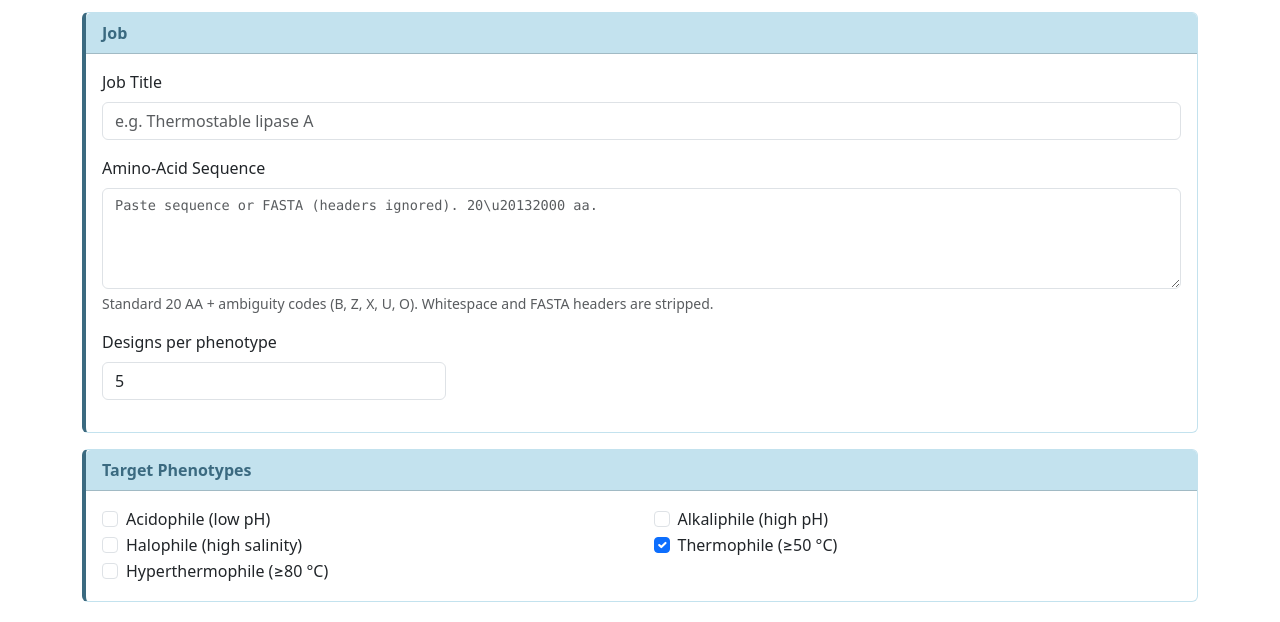
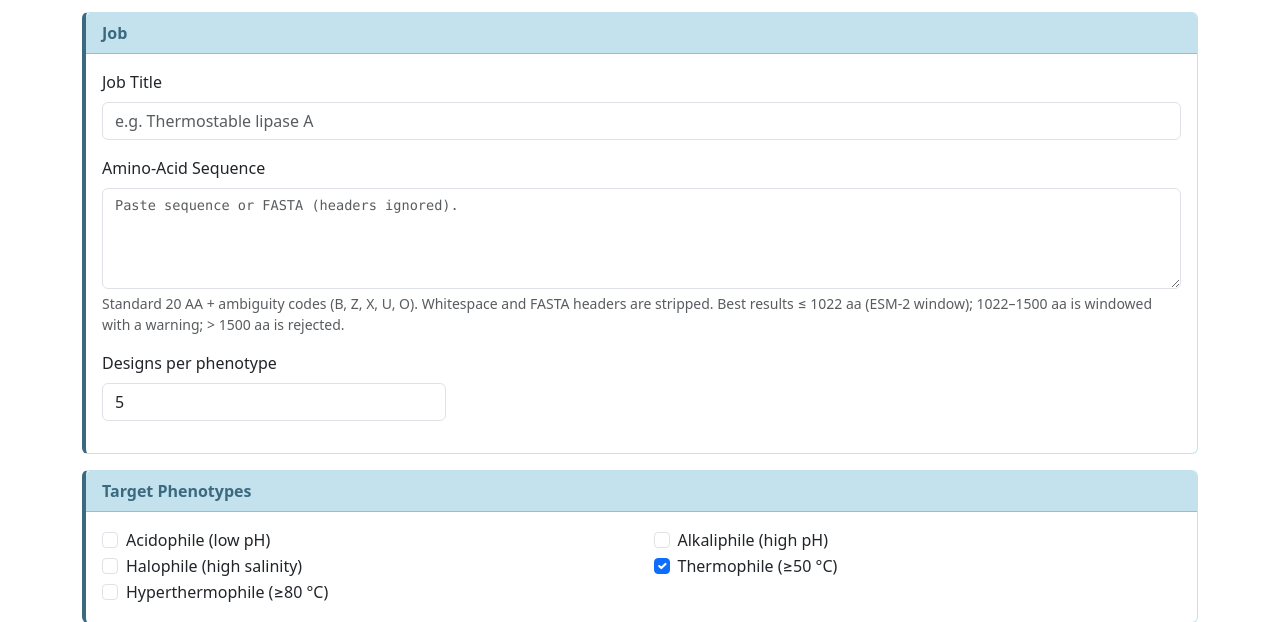
Before and after one commit to jayman1466/Extremophilic-Protein-Translator, a Flask app: page / in a window 1280 px wide. Shown: the part 158-780 px from the top of the page. Run offline with Flask 3, Linux system fonts and the light colour scheme.

Commit message:
webapp: align sequence length limits with ESM-2/ESMFold limits
- hard MAX_LEN 2000 -> 1500 (ESMFold reliably OOMs beyond ~1500 aa)
- soft-warn band at 1022 (ESM-2's positional window): 1022-1500 aa accepted but
  windowed (cross-window contacts dropped) + folding memory-heavy, warning stored
  on the job and shown on the job page rather than silently truncating
- live client-side aa counter with band coloring (green/amber/red)
Most enzymes (250-1000 aa) unaffected. Tested all three bands.

```diff
--- a/webapp/app.py
+++ b/webapp/app.py
@@ -22,8 +22,13 @@ store.init()
 
 # IUPAC amino acids (20 standard + ambiguity codes B/Z/X, U selenocysteine, O pyrrolysine)
 AA_RE = re.compile(r"^[ACDEFGHIKLMNPQRSTVWYBZXUO]+$", re.IGNORECASE)
-MAX_LEN = 2000
 MIN_LEN = 20
+# ESM-2 positional limit is 1024 tokens = 1022 residues; generator + classifier run
+# cleanly up to here. 1022-1500: accepted but ESM windows the sequence (cross-window
+# contacts dropped) and ESMFold is memory-heavy — warn. >1500: ESMFold reliably OOMs
+# and windowed generation is too lossy — hard reject.
+ESM_WINDOW = 1022
+MAX_LEN = 1500
 
 
 def _clean_seq(raw: str) -> str:
@@ -34,6 +39,7 @@ def _clean_seq(raw: str) -> str:
 
 def validate_form(form):
     errs = []
+    warnings = []
     title = (form.get("title") or "").strip()
     if not title:
         errs.append("Job title is required.")
@@ -49,7 +55,14 @@ def validate_form(form):
     elif len(seq) < MIN_LEN:
         errs.append(f"Sequence too short ({len(seq)} aa; minimum {MIN_LEN}).")
     elif len(seq) > MAX_LEN:
-        errs.append(f"Sequence too long ({len(seq)} aa; maximum {MAX_LEN}).")
+        errs.append(f"Sequence too long ({len(seq)} aa; maximum {MAX_LEN}). "
+                    f"ESMFold runs out of memory beyond this length.")
+    elif len(seq) > ESM_WINDOW:
+        warnings.append(
+            f"Sequence is {len(seq)} aa, beyond ESM-2's {ESM_WINDOW}-residue window. "
+            f"It will be processed in overlapping windows (long-range contacts that "
+            f"span windows are dropped) and folding is memory-heavy. Results for "
+            f"sequences \u2264 {ESM_WINDOW} aa are more reliable.")
 
     try:
         n_designs = int(form.get("n_designs") or 5)
@@ -72,8 +85,8 @@ def validate_form(form):
         selection[key] = request.form.getlist(key) if multi else request.form.get(key)
     errs.extend(validate_selection(selection))
 
-    return errs, dict(title=title, sequence=seq, n_designs=n_designs,
-                      phenotypes=phenos, selection=selection)
+    return errs, warnings, dict(title=title, sequence=seq, n_designs=n_designs,
+                                phenotypes=phenos, selection=selection)
 
 
 @app.route("/")
@@ -84,12 +97,14 @@ def index():
 
 @app.route("/submit", methods=["POST"])
 def submit():
-    errs, data = validate_form(request.form)
+    errs, warnings, data = validate_form(request.form)
     if errs:
         return render_template("index.html", sections=SECTIONS, phenotypes=PHENOTYPES,
                                defaults=default_selection(), form=request.form,
                                errors=errs), 400
     jid = store.create_job(**data)
+    if warnings:
+        store.set_status(jid, "queued", message=" ".join(warnings))
     return redirect(url_for("job_view", jid=jid))
 
 
--- a/webapp/templates/index.html
+++ b/webapp/templates/index.html
@@ -24,9 +24,13 @@
       </div>
       <div class="mb-3">
         <label class="form-label">Amino-Acid Sequence</label>
-        <textarea name="sequence" class="form-control seq-view" rows="4" required
-          placeholder="Paste sequence or FASTA (headers ignored). 20\u20132000 aa.">{{ form.get('sequence','') }}</textarea>
-        <div class="form-text">Standard 20 AA + ambiguity codes (B, Z, X, U, O). Whitespace and FASTA headers are stripped.</div>
+        <textarea name="sequence" id="seq-input" class="form-control seq-view" rows="4" required
+          placeholder="Paste sequence or FASTA (headers ignored).">{{ form.get('sequence','') }}</textarea>
+        <div class="form-text">
+          Standard 20 AA + ambiguity codes (B, Z, X, U, O). Whitespace and FASTA headers are stripped.
+          Best results &le; 1022 aa (ESM-2 window); 1022&ndash;1500 aa is windowed with a warning; &gt; 1500 aa is rejected.
+          <span id="seq-count" class="fw-bold"></span>
+        </div>
       </div>
       <div class="row">
         <div class="col-md-4 mb-3">
@@ -90,3 +94,20 @@
   <button type="submit" class="btn btn-ept btn-lg mb-4">Submit Job</button>
 </form>
 {% endblock %}
+
+{% block scripts %}
+<script>
+  const ta = document.getElementById("seq-input");
+  const out = document.getElementById("seq-count");
+  function upd() {
+    const s = ta.value.split("\n").filter(l => !l.startsWith(">")).join("");
+    const n = s.replace(/[\s0-9]/g, "").length;
+    let msg = `${n} aa`, color = "var(--ept-steel)";
+    if (n > 1500) { msg += " — too long (max 1500)"; color = "var(--ept-primary)"; }
+    else if (n > 1022) { msg += " — will be windowed (>1022)"; color = "#b8860b"; }
+    out.textContent = n ? "  •  " + msg : "";
+    out.style.color = color;
+  }
+  ta.addEventListener("input", upd); upd();
+</script>
+{% endblock %}
--- a/webapp/templates/job.html
+++ b/webapp/templates/job.html
@@ -10,6 +10,9 @@
   <span class="badge bg-{{ cls.get(job.status,'secondary') }} status-badge fs-6" id="status-badge">{{ job.status }}</span>
 </div>
 
+{% if job.status in ['queued','running'] and job.message %}
+<div class="alert alert-warning"><strong>Note:</strong> {{ job.message }}</div>
+{% endif %}
 {% if job.status in ['queued','running'] %}
 <div class="alert alert-info d-flex align-items-center">
   <div class="spinner-border spinner-border-sm me-2" role="status"></div>
```
